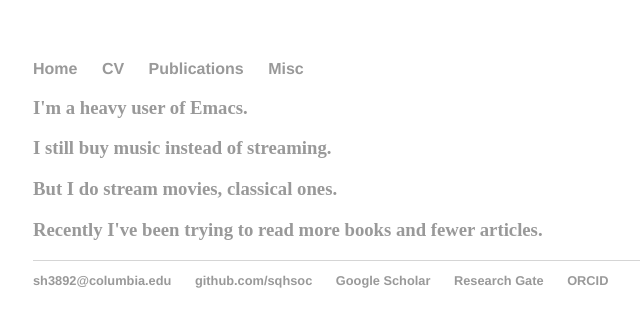
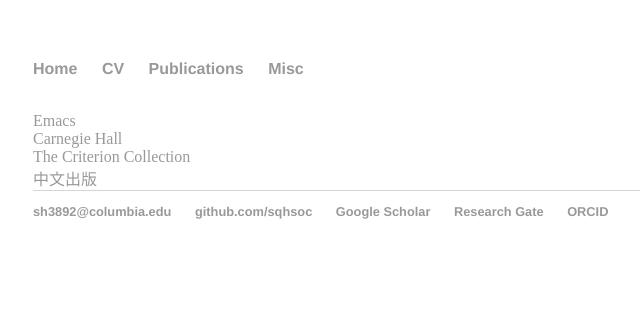
Before and after one commit to sqhsoc/sqhsoc.github.io, a Jekyll site: the page built from misc.html, in a window 1280 px wide. Shown: the top 327 px of the page, without its empty margins (159-799 px from the left). Built offline with Jekyll 4.4.1, drawn with Linux system fonts in a browser that asks for light colours.

Commit message:
simplified misc

```diff
--- a/misc.html
+++ b/misc.html
@@ -3,18 +3,18 @@ layout: default
 title: miscellanea
 ---
 
-<div class="blurb">
-	<h3> <a href="https://www.gnu.org/software/emacs/"> I'm a heavy user of Emacs. </a> </h3>
-</div><!-- /.blurb -->
+	<br>
 
-<div class="blurb">
-	<h3> <a href="https://www.prestomusic.com/classical"> I still buy music instead of streaming. </a> </h3>
-</div><!-- /.blurb -->
+<a href="https://www.gnu.org/software/emacs/"> Emacs </a>
 
-<div class="blurb">
-	<h3> <a href="https://www.criterionchannel.com/"> But I do stream movies, classical ones. </a> </h3>
-</div><!-- /.blurb -->
+	<br>
 
-<div class="blurb">
-	<h3> <a href="https://read.douban.com/ebooks/?dcs=original-featured&dcm=normal-nav"> Recently I've been trying to read more books and fewer articles. </a> </h3>
-</div><!-- /.blurb -->
+<a href="https://www.carnegiehall.org/"> Carnegie Hall </a>
+
+	<br>
+
+<a href="https://www.criterionchannel.com/"> The Criterion Collection </a>
+
+	<br>
+
+<a href="https://read.douban.com/ebooks/?dcs=original-featured&dcm=normal-nav"> 中文出版 </a>
```
